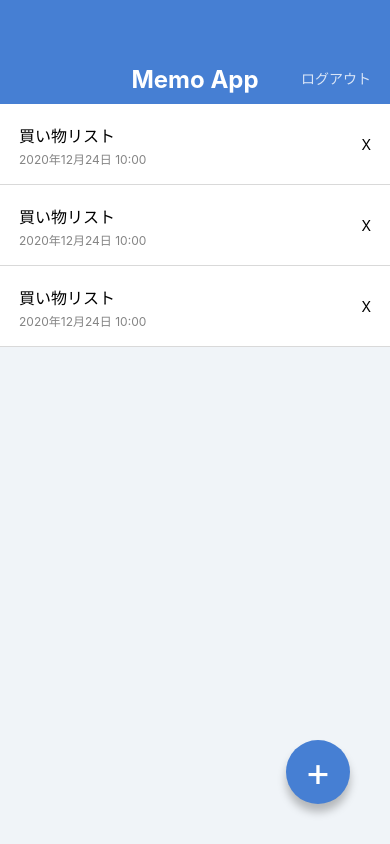
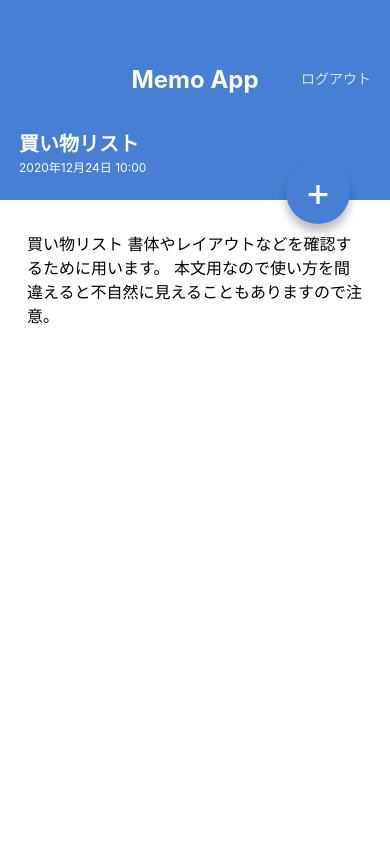
Before and after one commit to fo-ji/react-native-expo-firebase-docker-sample, a React Native app in the folder expo/: screen / in a window 390 px wide. Built offline with nearby package versions, Linux system fonts and the light colour scheme.

Commit message:
add MemoDetailScreen

```diff
--- a/expo/App.jsx
+++ b/expo/App.jsx
@@ -1,23 +1,9 @@
 import React from 'react'
-import { StyleSheet, View } from 'react-native'
 
-import AppBar from './src/components/AppBar'
-import MemoList from './src/components/MemoList'
-import CircleButton from './src/components/CircleButton'
+// import MemoListScreen from './src/screens/MemoListScreen'
+import MemoDetailScreen from './src/screens/MemoDetailScreen'
 
 export default function App() {
-  return (
-    <View style={styles.container}>
-      <AppBar />
-      <MemoList />
-      <CircleButton>+</CircleButton>
-    </View>
-  )
+  // return <MemoListScreen />
+  return <MemoDetailScreen />
 }
-
-const styles = StyleSheet.create({
-  container: {
-    flex: 1,
-    backgroundColor: '#F0F4F8',
-  },
-})
--- a/expo/src/components/CircleButton.jsx
+++ b/expo/src/components/CircleButton.jsx
@@ -1,12 +1,12 @@
 import React from 'react'
 import { View, Text, StyleSheet } from 'react-native'
-import { string } from 'prop-types'
+import { string, shape } from 'prop-types'
 
 export default function CircleButton(props) {
-  const { children } = props
+  const { children, style } = props
 
   return (
-    <View style={styles.circleButton}>
+    <View style={[styles.circleButton, style]}>
       <Text style={styles.circleButtonLabel}>{children}</Text>
     </View>
   )
@@ -14,6 +14,11 @@
 
 CircleButton.propTypes = {
   children: string.isRequired,
+  style: shape(),
+}
+
+CircleButton.defaultProps = {
+  style: null,
 }
 
 const styles = StyleSheet.create({
--- /dev/null
+++ b/expo/src/screens/MemoDetailScreen.jsx
@@ -0,0 +1,57 @@
+import React from 'react'
+import { View, ScrollView, Text, StyleSheet } from 'react-native'
+
+import AppBar from '../components/AppBar'
+import CircleButton from '../components/CircleButton'
+
+export default function MemoDetailScreen() {
+  return (
+    <View style={styles.container}>
+      <AppBar />
+      <View style={styles.memoHeader}>
+        <Text style={styles.memoTitle}>買い物リスト</Text>
+        <Text style={styles.memoDate}>2020年12月24日 10:00</Text>
+      </View>
+      <ScrollView style={styles.memoBody}>
+        <Text style={styles.memoText}>
+          買い物リスト 書体やレイアウトなどを確認するために用います。
+          本文用なので使い方を間違えると不自然に見えることもありますので注意。
+        </Text>
+      </ScrollView>
+      <CircleButton style={{ top: 160, bottom: 'auto' }}>+</CircleButton>
+    </View>
+  )
+}
+
+const styles = StyleSheet.create({
+  container: {
+    flex: 1,
+    backgroundColor: '#ffffff',
+  },
+  memoHeader: {
+    backgroundColor: '#467FD3',
+    height: 96,
+    justifyContent: 'center',
+    paddingVertical: 24,
+    paddingHorizontal: 19,
+  },
+  memoTitle: {
+    color: '#ffffff',
+    fontSize: 20,
+    lineHeight: 32,
+    fontWeight: 'bold',
+  },
+  memoDate: {
+    color: '#ffffff',
+    fontSize: 12,
+    lineHeight: 16,
+  },
+  memoBody: {
+    paddingVertical: 32,
+    paddingHorizontal: 27,
+  },
+  memoText: {
+    fontSize: 16,
+    lineHeight: 24,
+  },
+})
--- /dev/null
+++ b/expo/src/screens/MemoListScreen.jsx
@@ -0,0 +1,23 @@
+import React from 'react'
+import { View, StyleSheet } from 'react-native'
+
+import AppBar from '../components/AppBar'
+import MemoList from '../components/MemoList'
+import CircleButton from '../components/CircleButton'
+
+export default function MemoListScreen() {
+  return (
+    <View style={styles.container}>
+      <AppBar />
+      <MemoList />
+      <CircleButton>+</CircleButton>
+    </View>
+  )
+}
+
+const styles = StyleSheet.create({
+  container: {
+    flex: 1,
+    backgroundColor: '#F0F4F8',
+  },
+})
```
